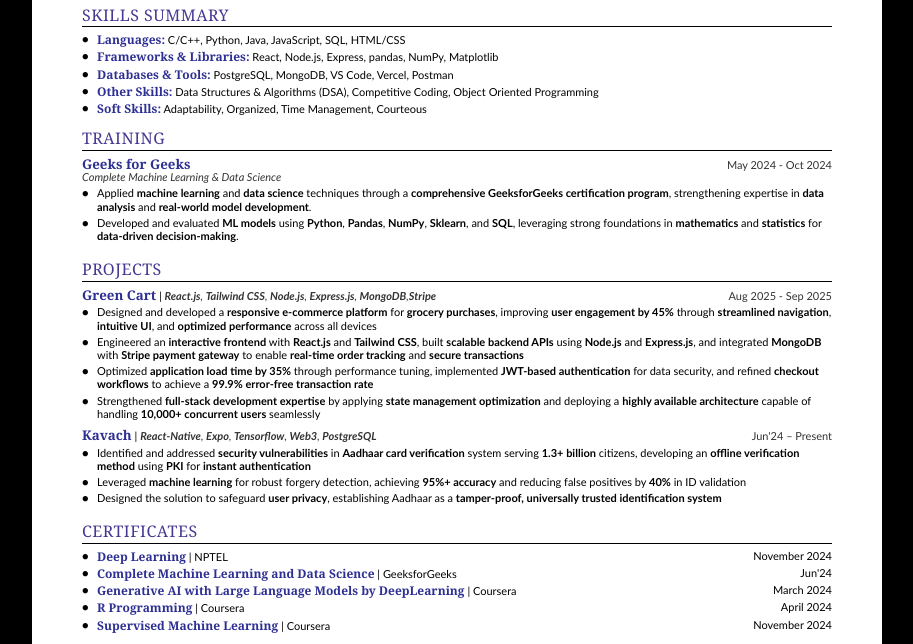
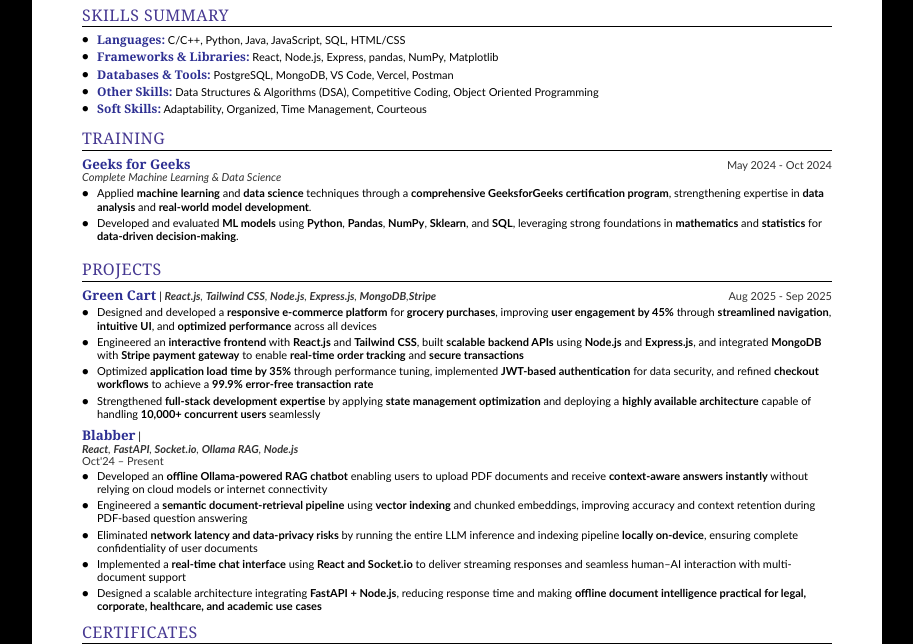
Before and after one commit to Mritunjay021/CV, a plain HTML site: page index.html in a window 1280 px wide. Shown: the part 86-730 px from the top of the page, without its empty margins (183-1096 px from the left). Drawn offline with Linux system fonts and the light colour scheme.

Commit message:
`Update project item description for Blabber project`npm

```diff
--- a/index.html
+++ b/index.html
@@ -141,38 +141,32 @@
           <div class="project-item">
             <div class="item-header">
               <div>
-                <span class="item-title">Kavach</span> |
-                <span class="item-subtitle"
-                  ><strong>React-Native</strong>, <strong>Expo</strong>,
-                  <strong>Tensorflow</strong>, <strong>Web3</strong>,
-                  <strong>PostgreSQL</strong></span
-                >
+                <span class="item-title">Blabber</span> |
+                <div class="item-subtitle">
+  <strong>React</strong>, <strong>FastAPI</strong>,
+  <strong>Socket.io</strong>, <strong>Ollama RAG</strong>,
+  <strong>Node.js</strong>
 </div>
-              <div class="item-date">Jun'24 – Present</div>
-            </div>
+<div class="item-date">Oct'24 – Present</div>
+
 <ul class="item-description">
   <li>
-                Identified and addressed
-                <strong>security vulnerabilities</strong> in
-                <strong>Aadhaar card verification</strong> system serving
-                <strong>1.3+ billion</strong> citizens, developing an
-                <strong>offline verification method</strong> using
-                <strong>PKI</strong> for <strong>instant authentication</strong>
+    Developed an <strong>offline Ollama-powered RAG chatbot</strong> enabling users to upload PDF documents and receive <strong>context-aware answers instantly</strong> without relying on cloud models or internet connectivity
   </li>
   <li>
-                Leveraged <strong>machine learning</strong> for robust forgery
-                detection, achieving <strong>95%+ accuracy</strong> and reducing
-                false positives by <strong>40%</strong> in ID validation
+    Engineered a <strong>semantic document-retrieval pipeline</strong> using <strong>vector indexing</strong> and chunked embeddings, improving accuracy and context retention during PDF-based question answering
   </li>
   <li>
-                Designed the solution to safeguard
-                <strong>user privacy</strong>, establishing Aadhaar as a
-                <strong
-                  >tamper-proof, universally trusted identification
-                  system</strong
-                >
+    Eliminated <strong>network latency and data-privacy risks</strong> by running the entire LLM inference and indexing pipeline <strong>locally on-device</strong>, ensuring complete confidentiality of user documents
+  </li>
+  <li>
+    Implemented a <strong>real-time chat interface</strong> using <strong>React and Socket.io</strong> to deliver streaming responses and seamless human–AI interaction with multi-document support
+  </li>
+  <li>
+    Designed a scalable architecture integrating <strong>FastAPI + Node.js</strong>, reducing response time and making <strong>offline document intelligence practical for legal, corporate, healthcare, and academic use cases</strong>
   </li>
 </ul>
+
           </div>
 
         </div>
```
Lines whose indentation alone changed are shown as unchanged.
